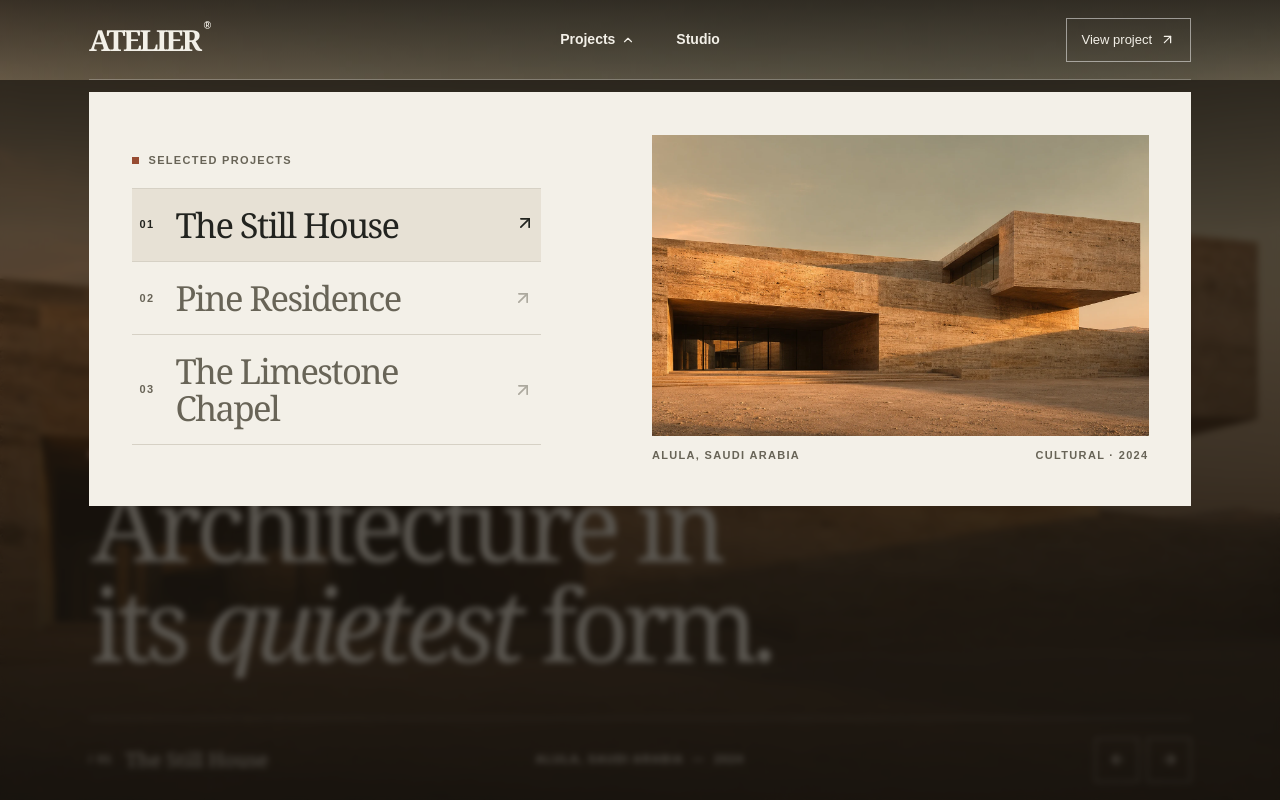
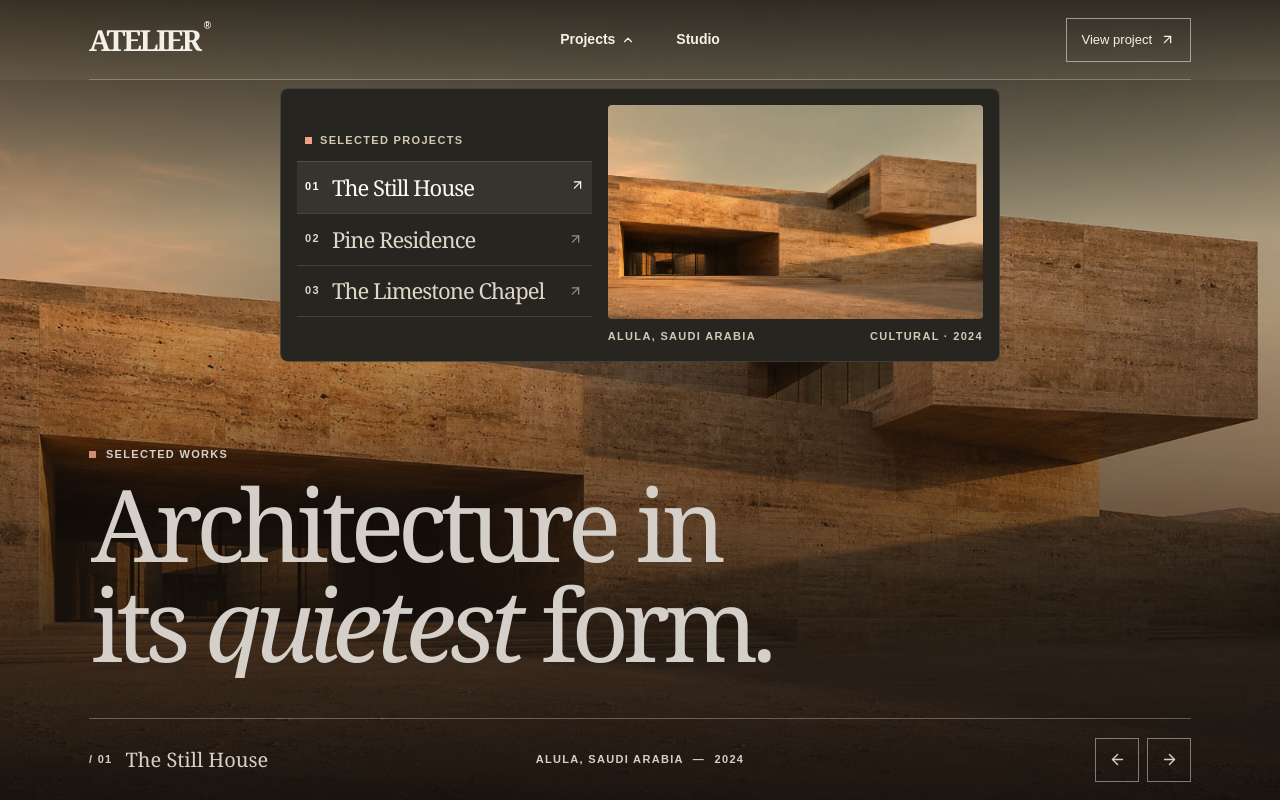
Before and after one commit to dennypratama194/motion-showcase-lab, a Next.js app: page / in a window 1280 px wide. Both pictures are taken after a click on the button "Projects". Shown: the top 800 px of the page. Built offline with nearby package versions, Linux system fonts and the light colour scheme.

Commit message:
Make the ATELIER project menu more compact

```diff
--- a/app/globals.css
+++ b/app/globals.css
@@ -52,26 +52,27 @@ h1 { margin: 16px 0 0; font: 400 clamp(50px, 7.85vw, 113px)/.85 Georgia, serif;
 .caption-arrows { display: flex; justify-content: end; gap: 8px; }
 .caption-arrows button { display: grid; place-items: center; width: 44px; height: 44px; border: 1px solid #ffffff80; transition: background .2s, color .2s; }
 .site-header { --header-height: 80px; }
-.menu-backdrop { position: absolute; inset: 100% 0 auto; height: calc(100dvh - var(--header-height)); background: #19140fb3; backdrop-filter: blur(3px); opacity: 0; }
-.project-index { position: absolute; inset: calc(100% + 12px) 0 auto; max-height: calc(100dvh - var(--header-height) - 24px); overflow: auto; overscroll-behavior: contain; background: var(--paper); color: var(--ink); clip-path: inset(0 0 100% 0); transform: translateY(-10px); }
-.project-index :focus-visible { outline-color: var(--accent); }
-.index-grid { padding: clamp(24px, 3.33vw, 48px); align-items: center; }
-.index-list { grid-column: 1 / span 5; }
-.index-label { display: flex; align-items: center; gap: 10px; color: var(--muted); margin-bottom: 20px; }
-.project-option { border-top: 1px solid var(--line); width: 100%; display: grid; grid-template-columns: 28px minmax(0, 1fr) 20px; align-items: center; text-align: left; padding: 18px 8px; gap: 8px; color: var(--muted); transition: background .25s, color .25s; }
-.project-option span:nth-child(2) { font: 400 clamp(21px, 2.7vw, 39px)/1.05 Georgia, serif; letter-spacing: -.045em; }
-.project-option svg { opacity: .5; transition: opacity .25s, transform .25s; }
-.project-option[data-active=true] { background: #e7e1d5; color: var(--ink); }
+.menu-backdrop { position: absolute; inset: 100% 0 auto; height: calc(100dvh - var(--header-height)); background: #19140f24; opacity: 0; }
+.project-index { position: absolute; inset: calc(100% + 8px) 0 auto; width: min(calc(100% - 2 * var(--frame)), 720px); max-height: calc(100dvh - var(--header-height) - 16px); overflow: auto; overscroll-behavior: contain; background: #27251f; color: var(--paper); border: 1px solid #ffffff24; border-radius: 8px; box-shadow: 0 16px 40px #19140f4d; clip-path: inset(0 0 100% 0 round 8px); transform: translateY(-8px); }
+.project-index :focus-visible { outline-color: var(--paper); outline-offset: -3px; }
+.index-grid { grid-template-columns: minmax(0, 4.4fr) minmax(0, 5.6fr); gap: 16px; padding: 16px; align-items: stretch; }
+.index-list { min-width: 0; align-self: center; }
+.index-label { display: flex; align-items: center; gap: 8px; color: #d2c8b7; margin: 0 0 12px 8px; }
+.index-label .marker { background: #efa384; }
+.project-option { width: 100%; min-height: 52px; border-top: 1px solid #ffffff21; display: grid; grid-template-columns: 21px minmax(0, 1fr) 16px; align-items: center; text-align: left; padding: 10px 8px; gap: 6px; color: #ddd5c7; transition: background .25s, color .25s; }
+.project-option span:nth-child(2) { font: 400 clamp(18px, 2.35vw, 22px)/1.1 Georgia, serif; letter-spacing: -.045em; }
+.project-option svg { width: 15px; opacity: .6; transition: opacity .25s, transform .25s; }
+.project-option[data-active=true] { background: #ffffff12; color: #fff9ef; }
 .project-option[data-active=true] svg { opacity: 1; transform: translate(2px, -2px); }
-.project-option:last-of-type { border-bottom: 1px solid var(--line); }
-.index-preview { grid-column: 7 / -1; margin: 0; min-width: 0; }
-.preview-crop { position: relative; aspect-ratio: 1.65; overflow: hidden; background: #423e35; }
-.preview-crop img { position: absolute; inset: 0; opacity: 0; transform: scale(1.035); transition: opacity .38s ease, transform .55s cubic-bezier(.22, 1, .36, 1); }
+.project-option:last-of-type { border-bottom: 1px solid #ffffff21; }
+.index-preview { margin: 0; min-width: 0; }
+.preview-crop { position: relative; aspect-ratio: 1.75; overflow: hidden; border-radius: 4px; background: #423e35; }
+.preview-crop img { position: absolute; inset: 0; opacity: 0; transform: scale(1.035); transition: opacity .24s ease, transform .4s cubic-bezier(.22, 1, .36, 1); }
 .preview-crop img[data-active=true] { opacity: 1; transform: scale(1); }
-.index-preview figcaption { margin-top: 12px; color: var(--muted); }
+.index-preview figcaption { margin-top: 10px; color: #d2c8b7; }
 @media (prefers-reduced-motion: no-preference) {
-  .project-index[data-open=true] .project-option { animation: fade-rise 420ms cubic-bezier(.22, 1, .36, 1) calc(80ms + var(--row-delay)) backwards; }
-  .project-index[data-open=true] .index-preview { animation: fade-rise 500ms cubic-bezier(.22, 1, .36, 1) 130ms backwards; }
+  .project-index[data-open=true] .project-option { animation: fade-rise 300ms cubic-bezier(.22, 1, .36, 1) calc(35ms + var(--row-delay)) backwards; }
+  .project-index[data-open=true] .index-preview { animation: fade-rise 350ms cubic-bezier(.22, 1, .36, 1) 55ms backwards; }
 }
 .detail-section { padding-block: clamp(52px, 8vw, 112px); border-bottom: 1px solid var(--line); }
 .detail-section > p { grid-column: span 3; display: flex; align-items: center; gap: 10px; align-self: start; margin-top: 12px; }
@@ -97,10 +98,8 @@ h1 { margin: 16px 0 0; font: 400 clamp(50px, 7.85vw, 113px)/.85 Georgia, serif;
   .caption-arrows { grid-column: 2; grid-row: 1 / span 2; }
   .caption-project { font-size: 17px; gap: 6px; }
   .site-header { --header-height: 64px; }
-  .index-grid { display: flex; flex-direction: column; gap: 16px; align-items: stretch; padding: 16px; }
-  .project-option { padding-block: 12px; grid-template-columns: 21px minmax(0, 1fr) 16px; }
-  .project-option svg { width: 16px; }
-  .index-label { margin-bottom: 12px; }
+  .index-grid { grid-template-columns: minmax(0, 1fr); gap: 12px; padding: 12px; }
+  .project-option { min-height: 44px; }
   .preview-crop { aspect-ratio: 1.85; }
   .index-preview figcaption { font-size: 10px; gap: 8px; }
   .detail-section { display: block; }
--- a/app/page.js
+++ b/app/page.js
@@ -34,9 +34,9 @@ export default function Home() {
       onComplete: () => { if (!open) setShown(false); },
     });
     animation.to(panel.current, {
-      clipPath: open ? 'inset(0% 0 0 0)' : 'inset(0% 0 100% 0)',
-      y: open ? 0 : -10,
-      duration: reduced ? 0 : open ? 0.52 : 0.32,
+      clipPath: open ? 'inset(0% 0 0% 0 round 8px)' : 'inset(0% 0 100% 0 round 8px)',
+      y: open ? 0 : -8,
+      duration: reduced ? 0 : open ? 0.36 : 0.24,
       ease: open ? 'power4.out' : 'power2.inOut',
     }, 0).to(backdrop.current, {
       opacity: open ? 1 : 0,
@@ -99,7 +99,7 @@ export default function Home() {
             <div className="index-list">
               <p className="micro index-label"><span className="marker" /> Selected projects</p>
               {projects.map((project, i) => (
-                <button key={project.name} ref={i === 0 ? firstProject : undefined} className="project-option" style={{ '--row-delay': `${i * 55}ms` }} data-active={preview === i} onPointerEnter={(event) => { if (event.pointerType !== 'touch') setPreview(i); }} onFocus={() => setPreview(i)} onClick={() => selectProject(i)}>
+                <button key={project.name} ref={i === 0 ? firstProject : undefined} className="project-option" style={{ '--row-delay': `${i * 35}ms` }} data-active={preview === i} onPointerEnter={(event) => { if (event.pointerType !== 'touch') setPreview(i); }} onFocus={() => setPreview(i)} onClick={() => selectProject(i)}>
                   <span className="micro">{number(i)}</span>
                   <span>{project.name}</span>
                   <ArrowUpRight size={20} aria-hidden="true" />
```
